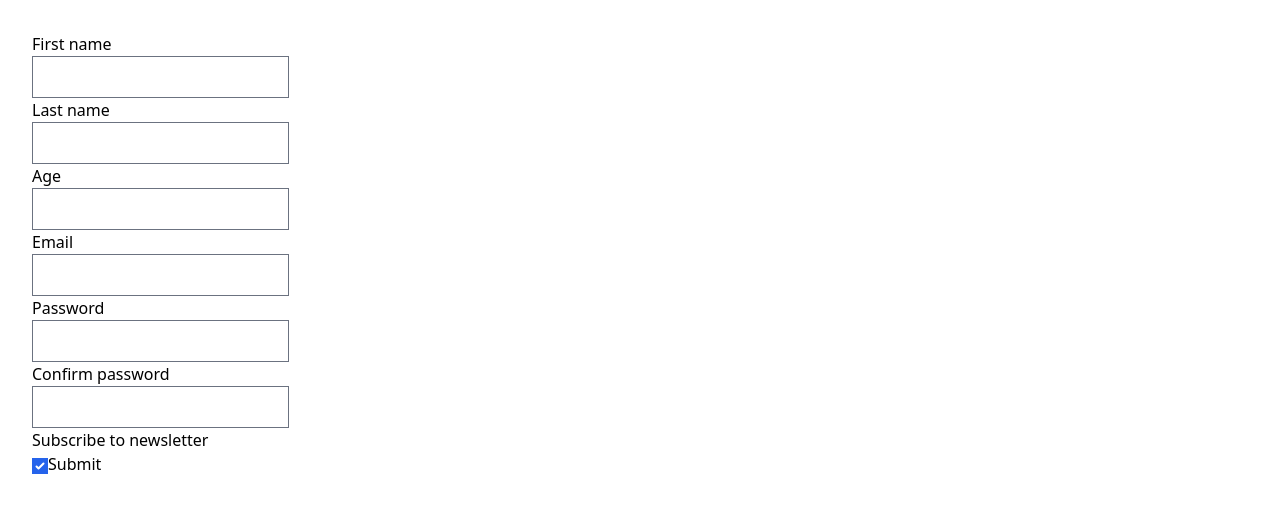
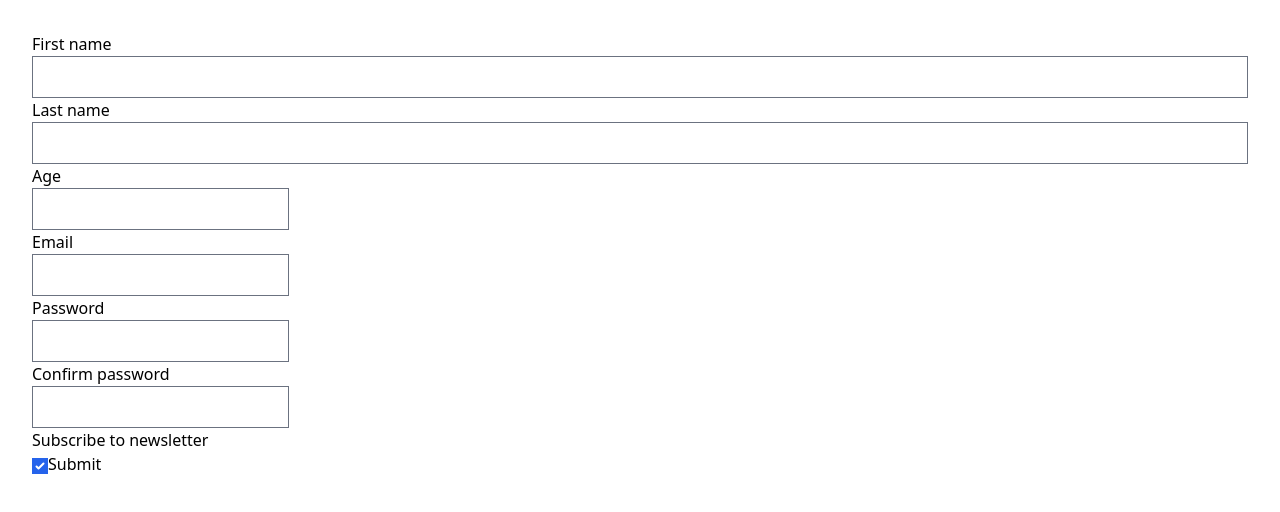
Before and after one commit to simonrevill/form-testing-practice, a React (Vite) app: page / in a window 1280 px wide. Shown: the top 512 px of the page. Built offline with nearby package versions, Linux system fonts and the light colour scheme.

Commit message:
add basic styles to TextInput

```diff
--- a/src/components/TextInput/TextInput.tsx
+++ b/src/components/TextInput/TextInput.tsx
@@ -5,7 +5,7 @@ type TextInputProps = {
 } & ComponentProps<"input">;
 
 const TextInput = ({ name, ...rest }: TextInputProps) => (
-  <input type="text" name={name} id={name} {...rest} />
+  <input type="text" name={name} id={name} className="block w-full" {...rest} />
 );
 
 export default TextInput;
```
